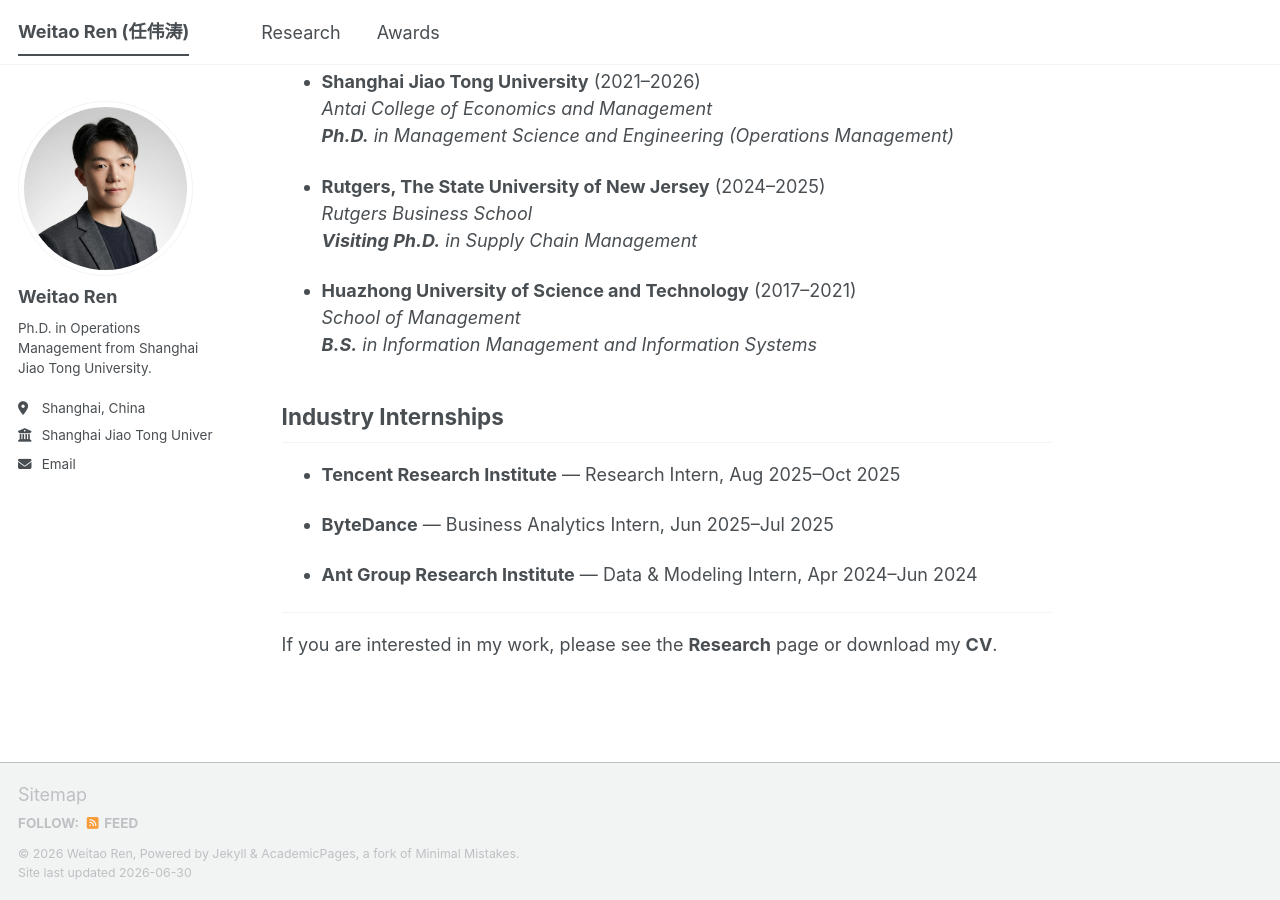
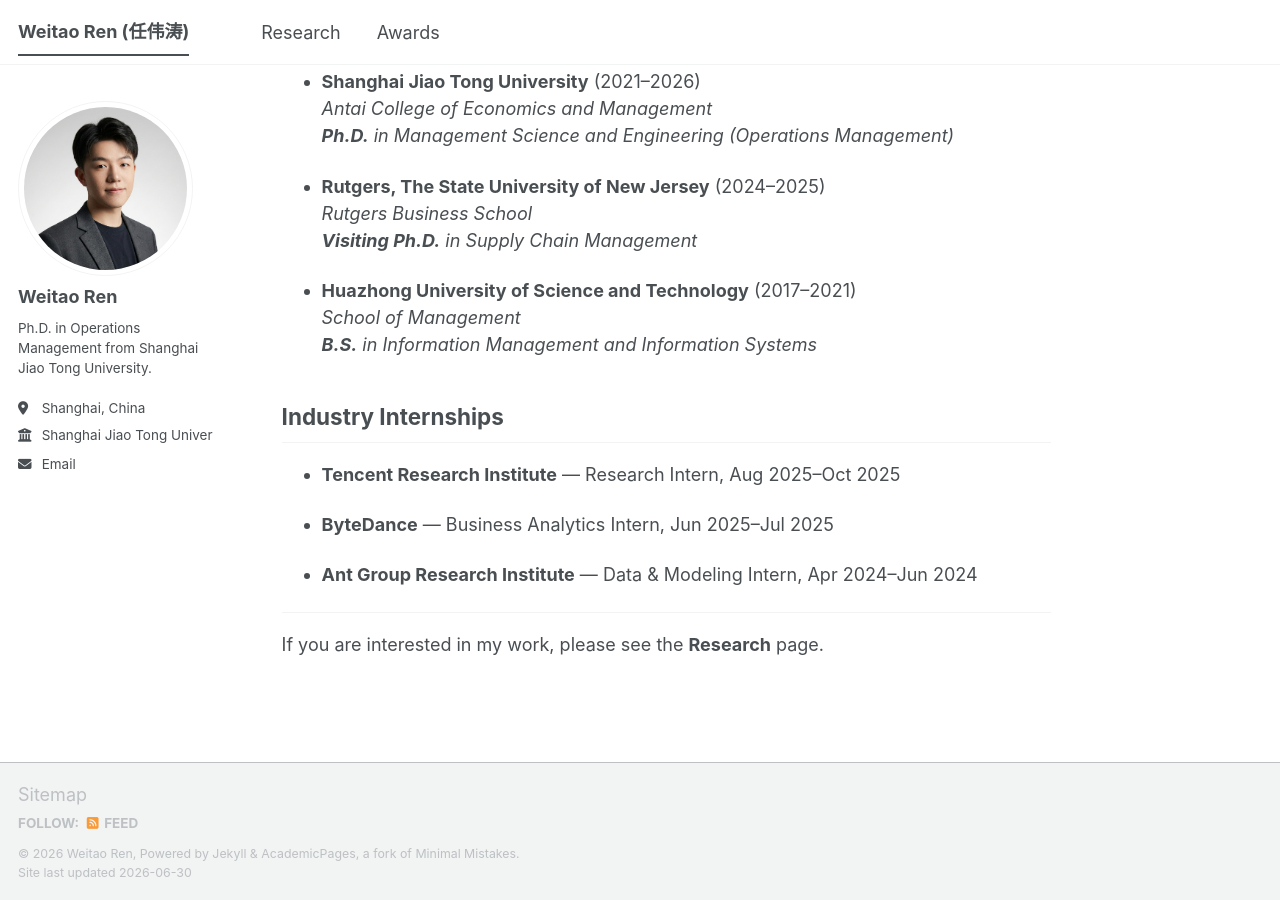
Before and after one commit to weitaoren/weitaoren.github.io, a Jekyll site: the page built from _pages/about.md, in a window 1280 px wide and 900 px high, scrolled down 651 px. Built offline with Jekyll 4.4.1, drawn with Linux system fonts in a browser that asks for light colours; a script bundle is joined from its source files by our own code; library files that are not in the unit come from our copies.

Commit message:
Update about.md

```diff
--- a/_pages/about.md
+++ b/_pages/about.md
@@ -44,4 +44,4 @@ My research lies at the **Operations–Marketing interface**, with a focus on **
 
 ---
 
-If you are interested in my work, please see the **Research** page or download my **CV**.
+If you are interested in my work, please see the **Research** page.
```
